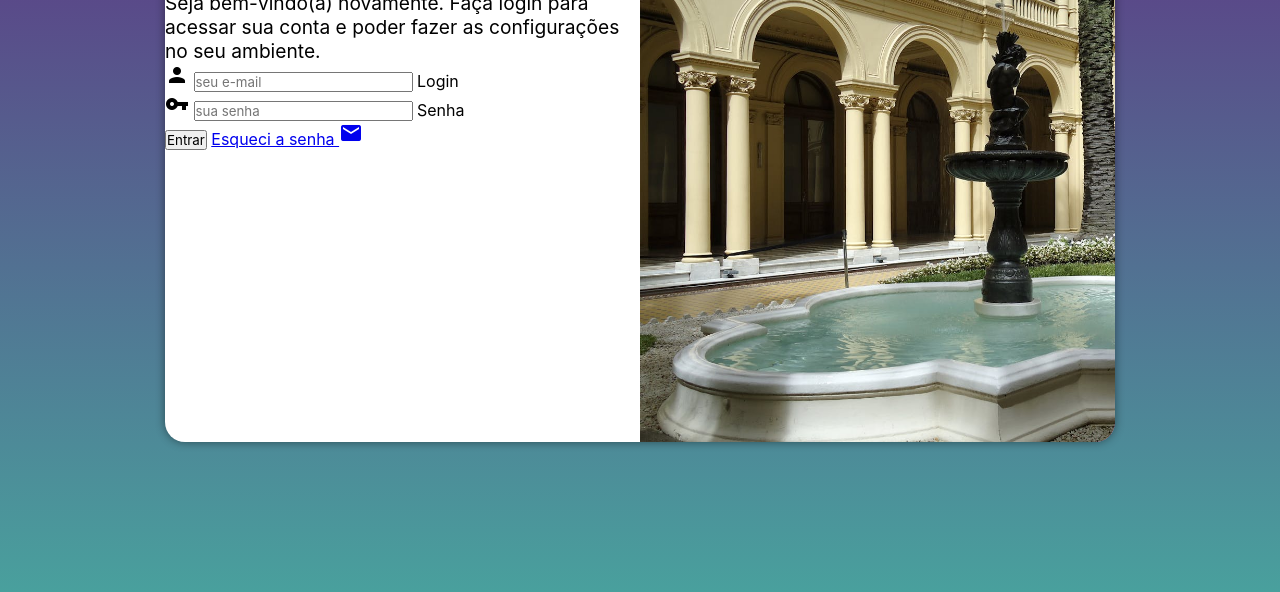
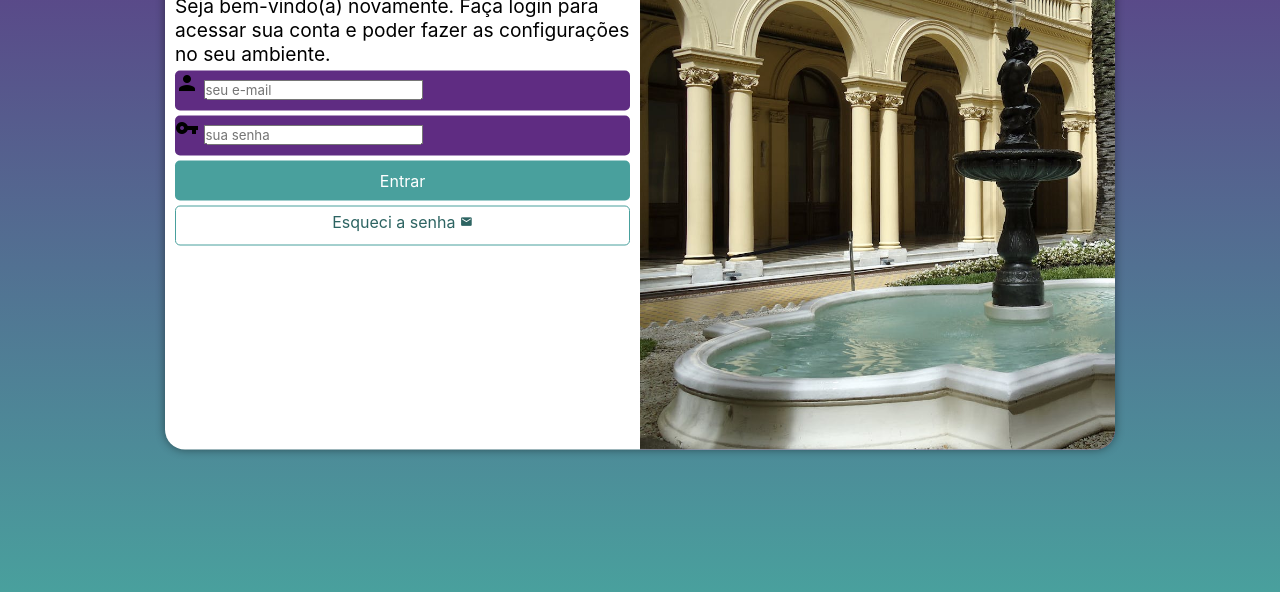
Before and after one commit to Fabiojunio12/projeto-login, a plain HTML site: page index.html in a window 1280 px wide. Shown: the part 208-800 px from the top of the page. Drawn offline with Linux system fonts and the light colour scheme.

Commit message:
formatação do formulário

```diff
--- a/estilos/style.css
+++ b/estilos/style.css
@@ -36,7 +36,7 @@ section#login {
 
     background-color: white;
     width: 250px;
-    height: 500px;
+    height: 515px;
     border-radius: 20px;
     box-shadow: 0px 0px 10px rgba(0, 0, 0, 0.450);
 
@@ -44,12 +44,17 @@ section#login {
     transition-timing-function: ease;
 }
 
-section#login > div#imagem{
+section#login > div#imagem {
     display: block;
     background: #5f2c82 url(../imagens/fundo.jpg) no-repeat;
     background-size: cover;
     background-position: left bottom;
     height: 200px;
+}
+
+section#login > div#formulario {
+    display: block;
+    padding: 10px;
 }
 
 div#formulario > h1 {
@@ -60,3 +65,55 @@ div#formulario > h1 {
 div#formulario > p {
     font-size: 0.8em;
 }
+
+form > div.campo {
+    background-color: #5f2c82;
+    display: block;
+    width: 100%;
+    height: 40px;
+    border-radius: 5px;
+    margin: 5px 0px;
+}
+
+form > div.campo > label {
+    display: none;
+}
+
+form > input[type=submit] {
+    display: block;
+    font-size: 1em;
+    width: 100%;
+    height: 40px;
+    background-color: #49a09d;
+    color: white;
+    border: none;
+    border-radius: 5px;
+    cursor: pointer;
+}
+
+form > input[type=submit]:hover {
+    background-color: #2d6462;
+}
+
+form > a.botao {
+    display: block;
+    text-align: center;
+    font-size: 1em;
+    width: 100%;
+    height: 40px;
+    padding-top: 5px;
+    margin-top: 5px;
+    background-color: white;
+    color: #2d6462;
+    border: 1px solid #49a09d;
+    border-radius: 5px;
+    text-decoration: none;
+}
+
+form > a.botao:hover {
+    background-color: #6cd3cf;
+}
+
+form > a.botao > span {
+    font-size: 0.8em;
+}
--- a/index.html
+++ b/index.html
@@ -33,7 +33,7 @@
                         <label for="isenha">Senha</label>
                     </div>
                     <input type="submit" value="Entrar">
-                    <a href="esqueci.html">
+                    <a href="esqueci.html" class="botao">
                         Esqueci a senha <span class="material-icons">mail</span>
                     </a>
                 </form>
```
